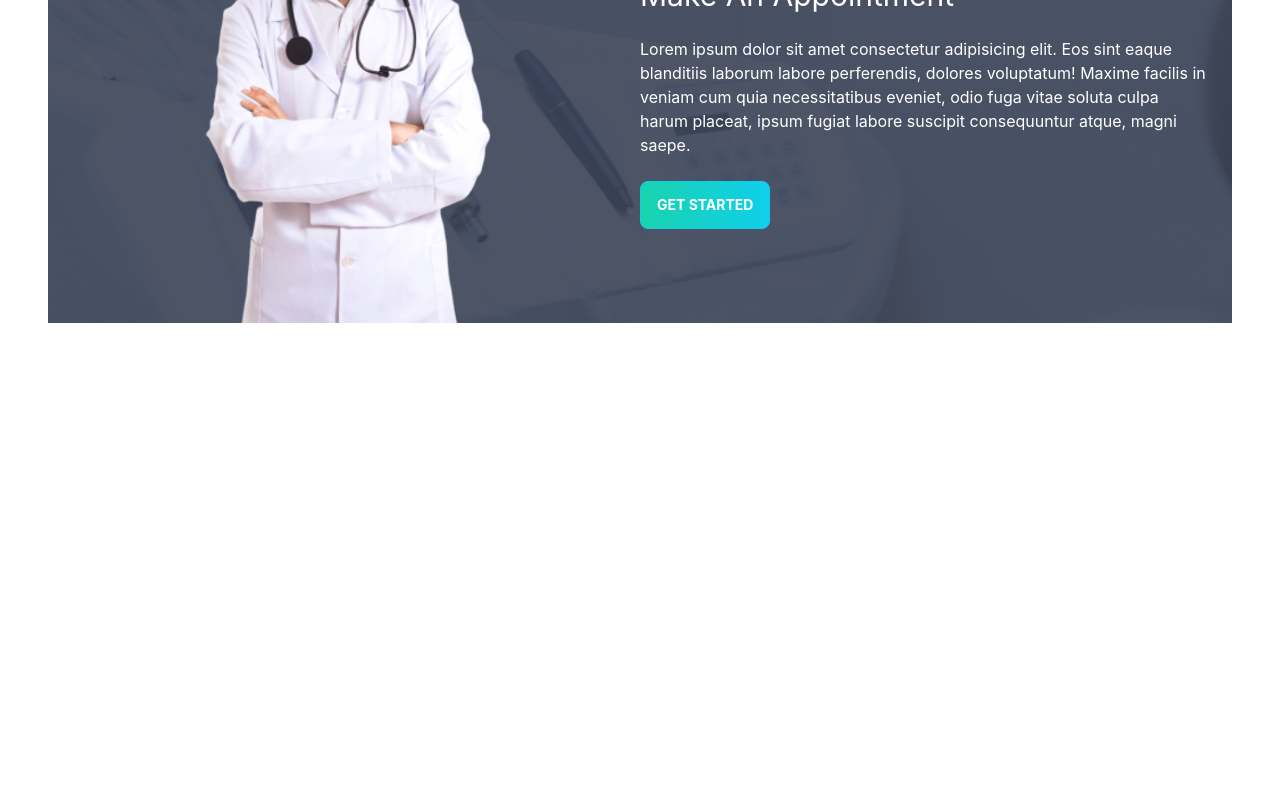
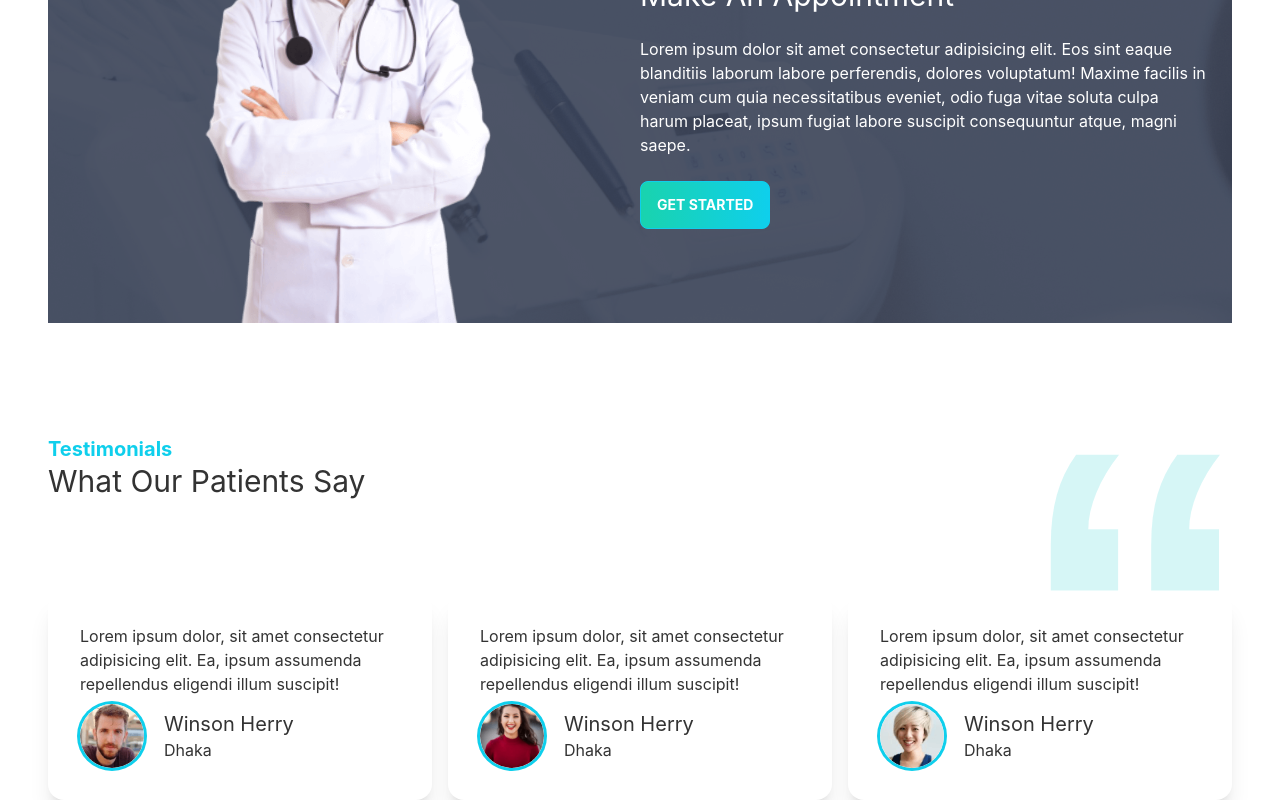
Before and after one commit to Biplob123121/doctors-portal-client, a React (Create React App) app: page / in a window 1280 px wide. Shown: the part 2668-3468 px from the top of the page. Before the commit the page ends 3103 px from the top, so only its background shows below. Built offline with nearby package versions, Linux system fonts and the light colour scheme.

Commit message:
completed testimonials section

```diff
--- /dev/null
+++ b/src/Pages/Home/Contact.js
@@ -0,0 +1,11 @@
+import React from 'react';
+
+const Contact = () => {
+    return (
+        <div>
+
+        </div>
+    );
+};
+
+export default Contact;
--- a/src/Pages/Home/Home.js
+++ b/src/Pages/Home/Home.js
@@ -1,5 +1,6 @@
 import React from 'react';
 import Banner from './Banner';
+import Contact from './Contact';
 import ExceptionalService from './ExceptionalService';
 import Info from './Info';
 import MakeAppointment from './MakeAppointment';
@@ -15,6 +16,7 @@
             <ExceptionalService></ExceptionalService>
             <MakeAppointment></MakeAppointment>
             <Testimonials></Testimonials>
+            <Contact></Contact>
         </section>
     );
 };
--- /dev/null
+++ b/src/Pages/Home/Review.js
@@ -0,0 +1,24 @@
+import React from 'react';
+
+const Review = ({ review }) => {
+    return (
+        <div className="card lg:max-w-lg bg-base-100 shadow-xl">
+            <div className="card-body">
+                <p>Lorem ipsum dolor, sit amet consectetur adipisicing elit. Ea, ipsum assumenda repellendus eligendi illum suscipit!</p>
+                <div className='flex items-center'>
+                    <div className="avatar">
+                        <div className="w-16 rounded-full ring ring-primary ring-offset-base-100 mr-5">
+                            <img src={review.image} alt=''/>
+                        </div>
+                    </div>
+                    <div>
+                        <h4 className="text-xl">{review.name}</h4>
+                        <p>{review.location}</p>
+                    </div>
+                </div>
+            </div>
+        </div>
+    );
+};
+
+export default Review;
--- a/src/Pages/Home/Testimonials.js
+++ b/src/Pages/Home/Testimonials.js
@@ -1,10 +1,52 @@
 import React from 'react';
+import quote from '../../assets/icons/quote.svg';
+import person1 from '../../assets/images/people1.png';
+import person2 from '../../assets/images/people2.png';
+import person3 from '../../assets/images/people3.png';
+import Review from './Review';
 
 const Testimonials = () => {
+    const reviews = [
+        {
+            _id: 1,
+            name: 'Winson Herry',
+            description: '',
+            image: person1,
+            location : "Dhaka"
+        },
+        {
+            _id: 2,
+            name: 'Winson Herry',
+            description: '',
+            image: person2,
+            location : "Dhaka"
+        },
+        {
+            _id: 3,
+            name: 'Winson Herry',
+            description: '',
+            image: person3,
+            location : "Dhaka"
+        },
+    ]
     return (
-        <div>
-
-        </div>
+        <section>
+            <div className='flex justify-between'>
+                <div>
+                    <h3 className="text-xl text-primary font-bold">Testimonials</h3>
+                    <h2 className="text-3xl">What Our Patients Say</h2>
+                </div>
+                <img src={quote} className='w-24 lg:w-48' alt="" />
+            </div>
+            <div className='grid sm:grid-cols-1 md:grid-cols-2 lg:grid-cols-3 gap-4'>
+                {
+                    reviews.map(review => <Review
+                        key={review._id}
+                        review={review}
+                    ></Review>)
+                }
+            </div>
+        </section>
     );
 };
 
```
